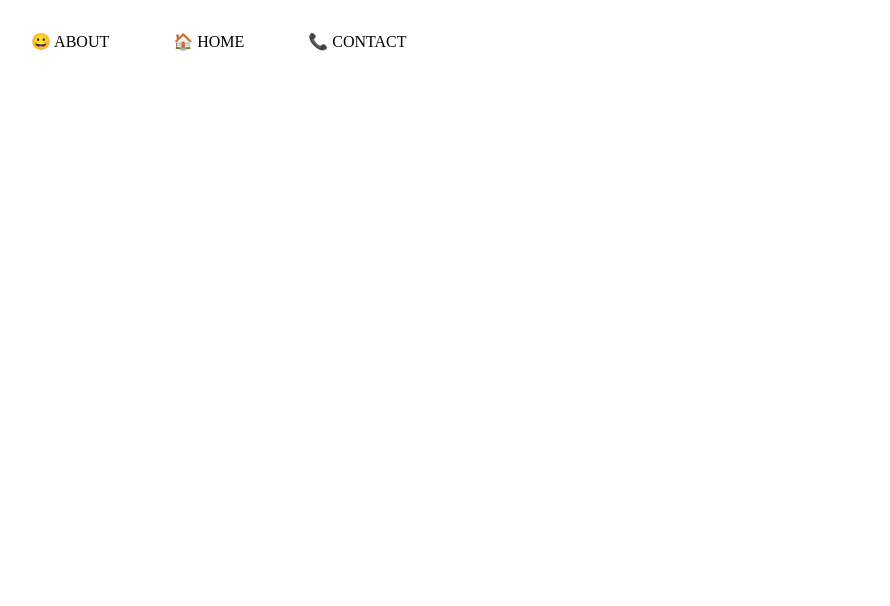
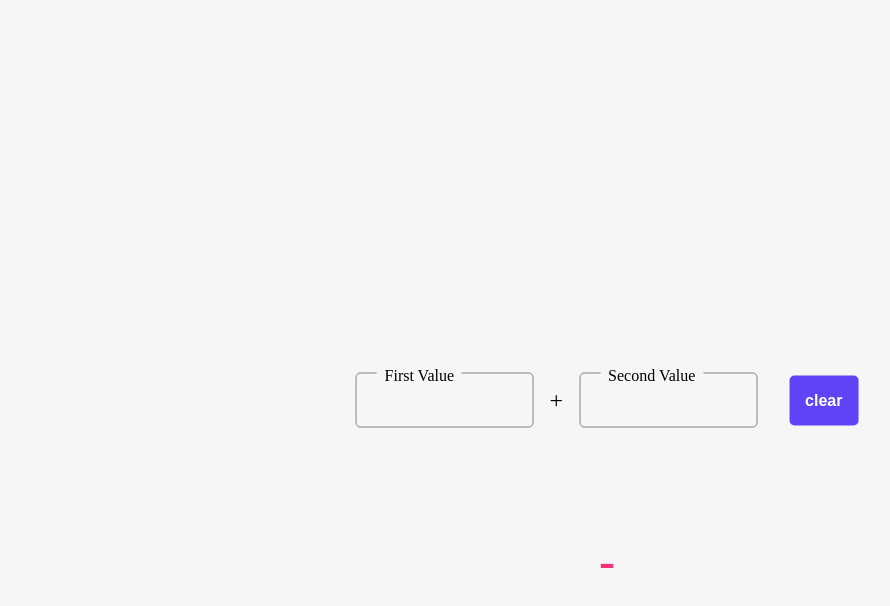
Before and after one commit to Lee-Jinyong/FES10-CORE-JS, a website: page client/index.html in a window 1280 px wide. Shown: the whole page, without its empty margins (33-923 px from the left). Drawn offline with nearby package versions, Linux system fonts and the light colour scheme.

Commit message:
토이 프로젝트 : 계산기

```diff
--- a/client/index.html
+++ b/client/index.html
@@ -4,9 +4,8 @@
   <meta charset="UTF-8" />
   <meta name="viewport" content="width=device-width, initial-scale=1.0" />
   <link rel="shortcut icon" href="./assets/tiger.svg" type="image/x-icon" />
-  <link rel="stylesheet" href="style.css" />
+  <link rel="stylesheet" href="./style.css" />
 
-  <!-- 03.nodeClass 파일에 필요한 코드 -->
   <script src="https://cdn.jsdelivr.net/npm/gsap@3.12.5/dist/gsap.min.js"></script>
   <script src="./lib/dom/getNode.js"></script>
   <script src="./lib/dom/bindEvent.js"></script>
@@ -14,87 +13,33 @@
   <script src="./lib/dom/attr.js"></script>
   <script src="./lib/dom/css.js"></script>
   <script src="./lib/utils/type.js"></script>
-  <script defer src="./chapter/dom/09.delegation.js"></script>
+  <script defer src="./main.js"></script>
   <title>자바스크립트</title>
 </head>
 <body>
 
-  <!-- <h1> -->
-    <!-- <span class="first" sayHi="hola" data-value="10">hello</span> -->
-    <!-- <span class="second">javascript</span> -->
+  <form class="calculator">
+    <div class="first">
+      <label for="firstNumber">First Value</label>
+      <input type="number" name="first" id="firstNumber" required/>
+    </div>
 
-    <!-- 07.event 파일에 필요한 코드 1 -->
-    <!-- <span class="second" onclick="handler()">javascript</span> -->
+    <div class="operator">
+     +
+    </div>
 
-    <!-- 20 파일에 필요한 코드 -->
-    <!-- <span class="third">bye</span> -->
+    <div class="second">
+      <label for="secondNumber">Second Value</label>
+      <input type="number" name="second" id="secondNumber" required/>
+    </div>
 
-  <!-- </h1> -->
+    <input id="clear" type="submit" value="clear"/>
 
-  <!-- 07.event 파일에 필요한 코드 2 -->
-  <!-- <div class="ground">
-    <img src="https://en.js.cx/clipart/ball.svg" id="ball" alt="축구공">
-  </div> -->
+    <div class="result">
+      -
+    </div>
 
-  <!-- 13-2 파일에 필요한 코드 -->
-  <!-- <div>
-    <label for="todo">할일</label>
-    <input type="text" id="todo" />
-    <button class="register">등록</button>
-
-    <h4>해야할 목록</h4>
-    <ul class="todoList"></ul>
-  </div> -->
-
-  <!-- 14-2 파일에 필요한 코드 -->
-  <!-- <button type="button">누르지마!</button> -->
-
-  <!-- 20 파일에 필요한 코드 -->
-  <!-- <ul>
-
-  </ul> -->
-
-  <!-- 01.BOM 파일에 필요한 코드 -->
-  <!-- <video autoplay id=""videoElement></video> -->
-
-  <!-- 02.DOM 파일에 필요한 코드 -->
-  <!-- <section id="visual-section">
-    <ul class="list">
-      <li>home</li>
-      <li>about</li>
-      <li>contact</li>
-    </ul>
-
-    <form name="search-box">
-      <label for="search">검색</label>
-      <input type="text" id="search"/>
-    </form>
-  </section> -->
-
-  <!-- 08.bubble 파일에 필요한 코드 -->
-  <!-- <section>
-    <article>
-      <p></p>
-    </article>
-  </section> -->
-
-  <!-- 09.delegation 파일에 필요한 코드 -->
-  <nav>
-    <ul>
-      <li class="about" data-name="about">
-        😀
-        <span>ABOUT</span>
-      </li>
-      <li class="home" data-name="home">
-        🏠
-        <span>HOME</span>
-      </li>
-      <li class="contact" data-name="contact">
-        📞
-        <span>CONTACT</span>
-      </li>
-    </ul>
-  </nav>
+  </form>
 
 </body>
 </html>
--- a/client/main.js
+++ b/client/main.js
@@ -1,7 +1,29 @@
-const a = 'hello';
+// 1. input value 값 가져오기
+//    - input 선택하기
+//    - input에게 input 이벤트를 걸어준다.
+//    - input.value 값을 가져온다.
 
-console.log('안녕 웹브라우저!');
+// 2. 숫자 더하기
+//     - 숫자 형변환
 
-// alert('그만해!');
-// confirm('정말 삭제합니까?');
-// prompt('당신의 이름은 무엇입니까?');
+
+const first = getNode('#firstNumber');
+const second = getNode('#secondNumber')
+const result = getNode('.result')
+
+function handleInput() {
+  const firstValue = +first.value;
+  // const firstValue = Number(first.value);
+  const secondValue = +second.value;
+  // const secondValue = Number(second.value);
+  const total = firstValue + secondValue;
+
+  console.log(total);
+
+  result.textContent = '';
+
+  insertLast(result, total);
+}
+
+first.addEventListener('input', handleInput);
+second.addEventListener('input', handleInput);
--- a/client/style.css
+++ b/client/style.css
@@ -1,110 +1,88 @@
-/* body {
-  height: 100vh;
-  display: flex;
-  flex-flow: column nowrap;
-  justify-content: center;
-  align-items: center;
-
-  background-color: black;
-  color: white;
+body{
+  background: #f6f6f6;
 }
 
-span {
-  display: inline-block;
-}
-
-ul{
-  list-style: none;
-  padding: 1rem;
-  display: flex;
-  flex-direction: column;
-  gap:1rem
-}
-
-.userCard {
-  border: 1px solid white;
-  padding: 1rem;
-
-  .contents > li{
-    background-color: rgba(186, 186, 186, 0.22);
-  }
-
-  & img{
-    width:100px;
-    height: 100px;
-    background-color: gray;
-  }
-
-  .strong{
-    font-weight: bold;
-    color: white;
-  }
-
-} */
-
-/* -------------------------- 07.event 파일에 필요한 코드 2 ------------------------- */
-/* .ground {
-  width: 400px;
-  height: 300px;
-  border: 5px solid black;
+.calculator{
   position: absolute;
   left: 50%;
   top: 50%;
   transform: translate(-50%,-50%);
-  background-color: #66cd7b;
-  overflow: hidden;
-}
-.ground::after,
-.ground::before {
-  content: '';
-  width: 30px;
-  height: 50px;
-  background-color: rgba(128, 128, 128, 0.408);
-  position: absolute;
-  top: 50%;
-  transform: translateY(-50%);
-}
-.ground:after {
-  left: 0;
-}
-.ground::before {
-  right: 0;
-}
-#ball {
-  transition: all, .3s;
-  pointer-events: none;
-}
-.emotion {
-  font-size: 2rem;
-  position: absolute;
-  pointer-events: none;
-} */
-/* ----------------------------------------------------------------------- */
-
-/* -------------------------- 08.bubble 파일에 필요한 코드 -------------------------- */
-/* section {
-  background-color: orange;
-  padding: 2rem;
+  display: flex;
+  justify-content: center;
+  align-items: center;
 }
 
-article {
-  background-color: hotpink;
-  padding: 2rem;
+.calculator > div{
+  position: relative;
 }
 
-p {
-  background-color: dodgerblue;
-  padding: 2rem;
-} */
-/* ----------------------------------------------------------------------- */
+input[type=number]{
+  max-width: 10rem;
+  font-size: 2rem;
+  padding: .5rem;
+  background: transparent;
+  border-radius: 0.3rem;
+  border: 1px solid gray;
+  color:rgb(83, 83, 83);
+  text-align: center;
+}
 
-/* ------------------------ 09.delegation 파일에 필요한 코드 ------------------------ */
-nav ul {
-  display: flex;
-  gap: 2rem;
-  list-style: none;
+.operator{
+  font-size: 1.5rem;
+  margin: 0 1rem;
+}
 
-  li {
-    padding: 1rem;
+
+
+input[type=submit]{
+  padding: 1rem;
+  font-size: 1rem;
+  margin-left:2rem;
+  cursor: pointer;
+  border-radius: 0.3rem;
+  border: none;
+  color: white;
+  font-weight: bold;
+  transition: background .2s;
+  background: #5e44f6;
+}
+
+input[type=submit]:hover,
+input[type=submit]:focus{
+  background: #2c10c9;
+}
+
+
+.result{
+  font-size: 3rem;
+  font-weight: bold;
+  position: absolute !important;
+  left: 50%;
+  transform: translateX(-50%);
+  bottom: -10rem;
+  color : #f53277;
+
+}
+
+.calculator label{
+  position: absolute;
+  left: 21px;
+  top: -6px;
+  padding: 0 0.5rem;
+  background: #f6f6f6
+}
+
+@media screen and (max-width:600px) {
+  .calculator{
+    flex-direction:column;
   }
+  input[type=submit]{
+    width: 100%;
+    margin: 30px 0 0 0;
+  }
+  .operator{
+
+    margin: 1rem 0;
+  }
+
 }
```
